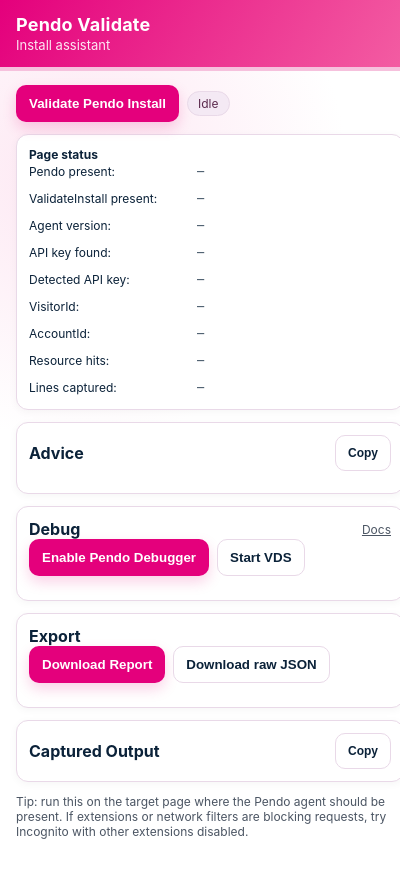
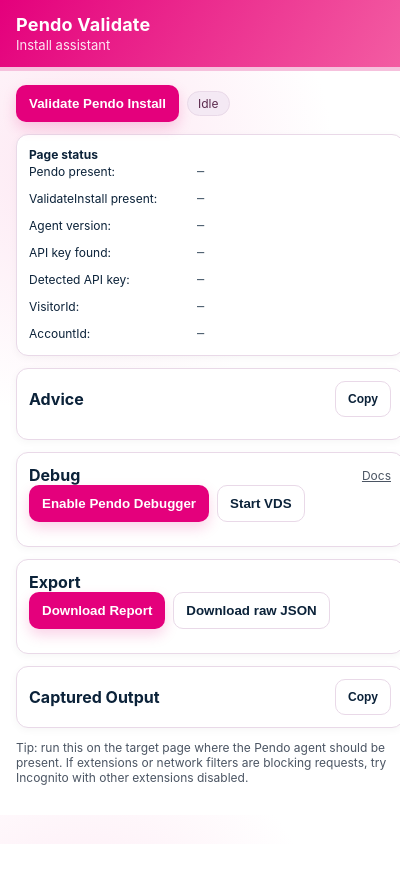
Before and after one commit to jbambury94/Pendo-Validate-Install-Extension, a browser extension: page extension/popup.html in a window 400 px wide. After the commit the page ends 844 px from the top, so only its background shows below. Drawn offline with Linux system fonts and the light colour scheme.

Commit message:
Remove commented-out section for resource hits in popup.html

```diff
--- a/extension/popup.html
+++ b/extension/popup.html
@@ -40,8 +40,9 @@
           <div>Detected API key:</div><div class="mono" id="kv_detected">—</div>
           <div>VisitorId:</div><div class="mono" id="kv_visitor">—</div>
           <div>AccountId:</div><div class="mono" id="kv_account">—</div>
-          <div>Resource hits:</div><div class="mono" id="kv_hits">—</div>
+         <!-- <div>Resource hits:</div><div class="mono" id="kv_hits">—</div>
           <div>Lines captured:</div><div class="mono" id="kv_lines">—</div>
+        -->
         </div>
       </div>
 
```
